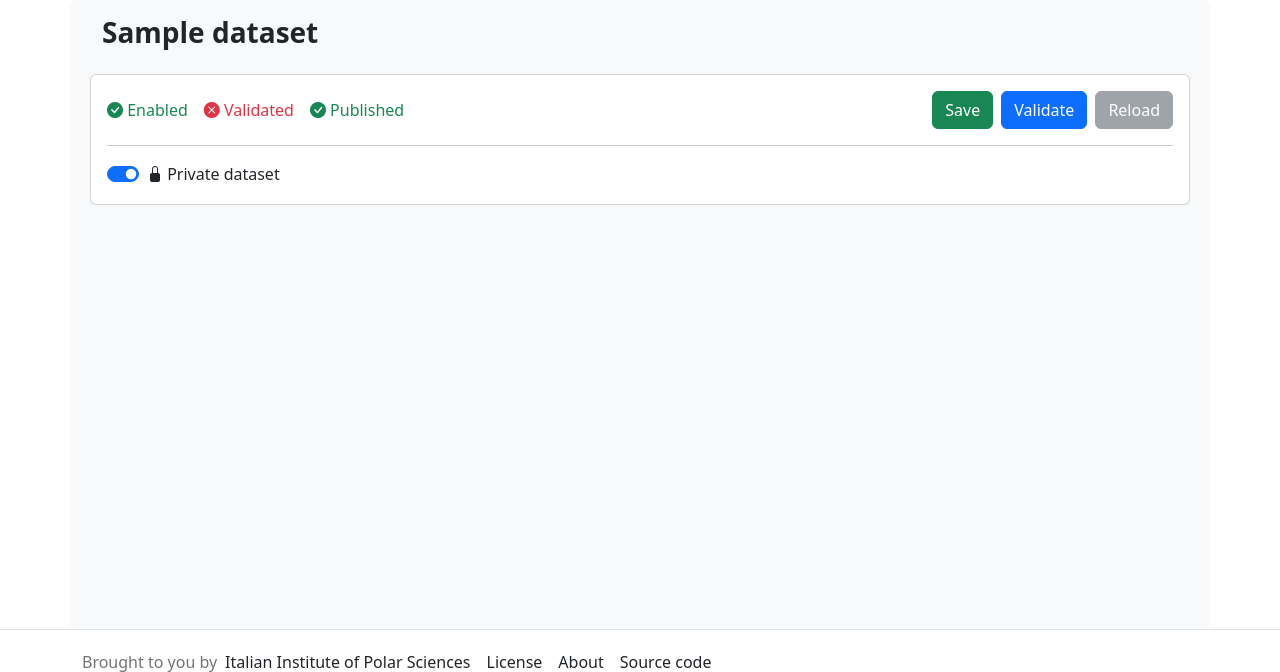
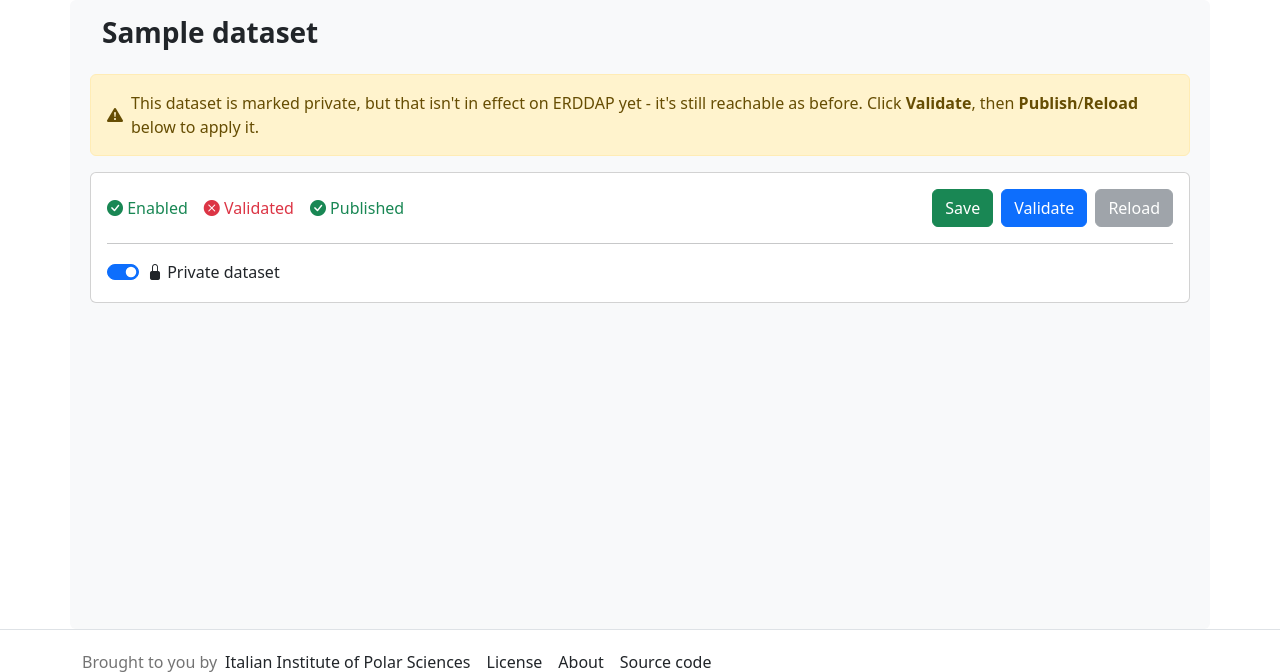
Before and after one commit to ISP-CNR/erddap-cms, a Python web app: template frontend/templates/edit.html in a window 1280 px wide. Shown: the part 107-779 px from the top of the page. Run offline with Jinja, Linux system fonts and the light colour scheme; the template is opened without the code that fills it: most values are stand-ins (such as "Sample title", 1, 10 or a date in 2020); some libraries are stand-ins or nearby versions.

Commit message:
Tone down the Dashboard button and hide it for private datasets
- Dashboard button: solid btn-success -> small outline button, so it
  doesn't visually compete with the page title it sits next to.
- Hide it entirely when the dataset is private (accessibleTo set) - the
  external dashboard isn't subject to ERDDAP's own access control, so
  showing it regardless of privacy could let someone see restricted data
  through it, or simply present a broken/401'ing link.
- Add a warning banner on the edit page when a dataset is marked private
  but the change hasn't actually taken effect on ERDDAP yet (not yet
  validated/published) - Save only writes the XML file; ERDDAP keeps
  serving the previous (still public) config until Validate + Publish/
  Reload run. Scoped to privacy only, not saves in general: an out-of-date
  accessibleTo is a real false-sense-of-security risk, unlike e.g. an
  out-of-date summary.

```diff
--- a/frontend/templates/edit.html
+++ b/frontend/templates/edit.html
@@ -43,6 +43,14 @@
           </h3>
         </div>
       </div>
+
+      {% if data.dataset.accessible_to and (not data.dataset.validated or not data.dataset.published) %}
+        <div class="alert alert-warning mx-2 d-flex align-items-center gap-2" role="alert">
+          <i class="bi bi-exclamation-triangle-fill"></i>
+          <div>This dataset is marked private, but that isn't in effect on ERDDAP yet - it's still
+          reachable as before. Click <strong>Validate</strong>, then <strong>Publish</strong>/<strong>Reload</strong> below to apply it.</div>
+        </div>
+      {% endif %}
 
       <div class="card mx-2 mb-3">
         <div class="card-body">
```
